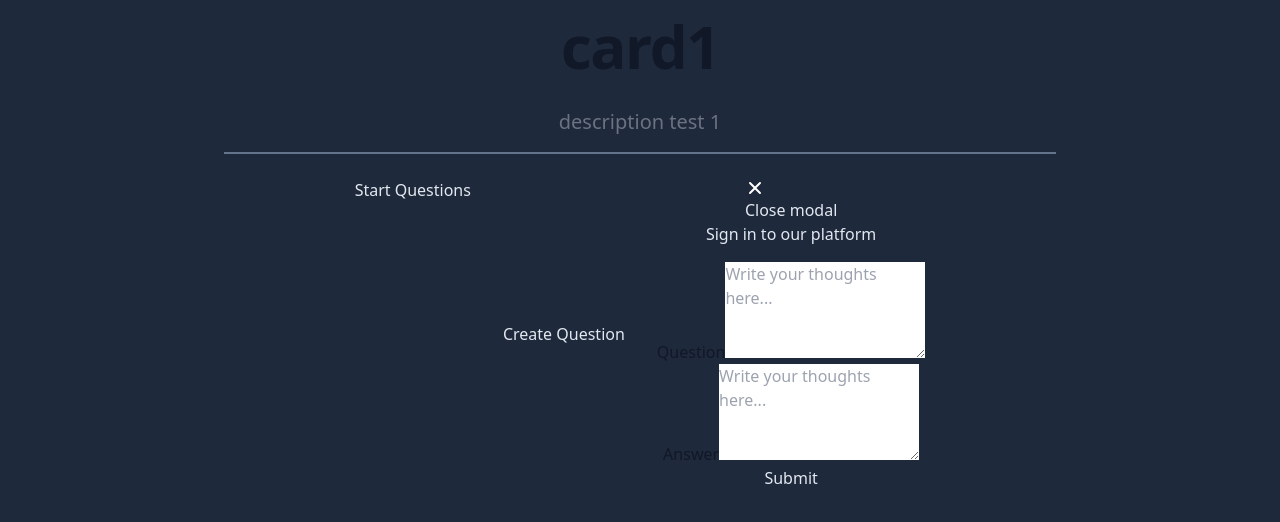
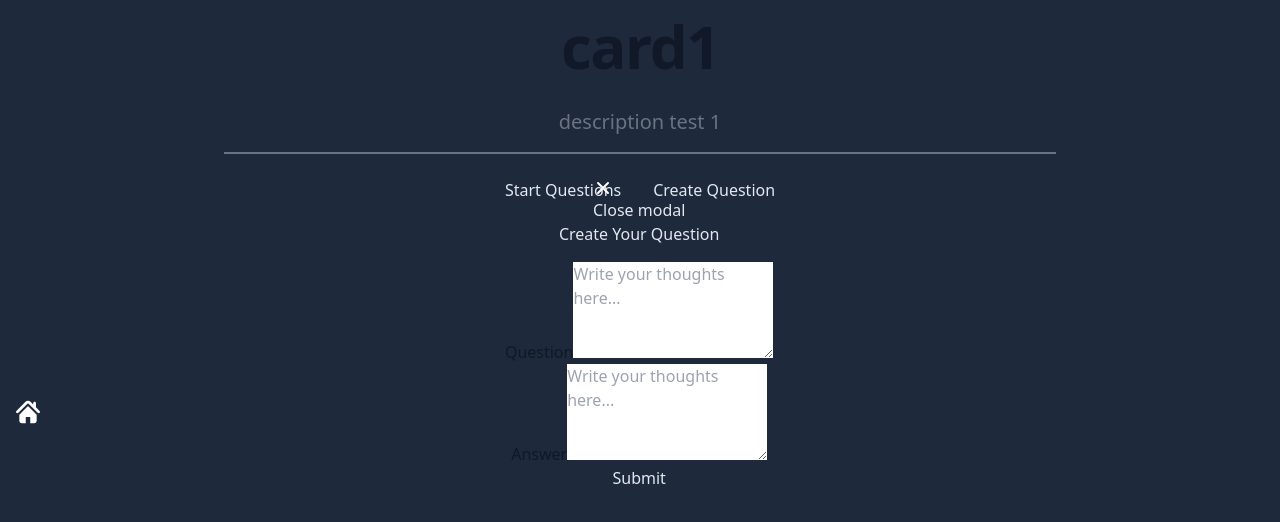
Before and after one commit to alihaghjou/flash-card, a Next.js app: page /Cards/id1 in a window 1280 px wide. Both pictures are taken after a click on the button "Create Question". Shown: the top 522 px of the page. Built offline with nearby package versions, Linux system fonts and the light colour scheme.

Commit message:
create question function is complete and home link added

```diff
--- a/Components/EachCard/CreateQuestion.tsx
+++ b/Components/EachCard/CreateQuestion.tsx
@@ -1,20 +1,46 @@
-import React, { useState } from "react";
+import React, { SetStateAction, useState } from "react";
 import { useForm } from "react-hook-form";
 import Image from "next/image";
 import QuestionInputField from "./QuestionInputField";
+import { cardsType } from "../../pages/_app";
 
 export type inputQuestionType = {
   Question: string;
   Answer: string;
 };
 
-const CreateQuestion = () => {
+const CreateQuestion = ({
+  cardsData,
+  setCardsData,
+  OneCard,
+}: {
+  cardsData: cardsType[];
+  setCardsData: React.Dispatch<SetStateAction<cardsType[]>>;
+  OneCard: cardsType;
+}) => {
   const { register, handleSubmit, reset } = useForm<inputQuestionType>();
   const [modalOpen, setModalOpen] = useState(false);
 
   function onSubmit(data: inputQuestionType) {
-    console.log(data);
-    reset()
+    const position = cardsData.indexOf(OneCard);
+    const tempQuestion = OneCard.questions;
+    tempQuestion.push({
+      questionId:
+        OneCard.questions.length !== 0
+          ? OneCard.questions[OneCard.questions.length - 1].questionId + 1
+          : "1",
+      questionBody: data.Question,
+      answer: data.Answer,
+    });
+    const tempCard: cardsType = {
+      id: OneCard.id,
+      title: OneCard.title,
+      description: OneCard.description,
+      questions: tempQuestion,
+    };
+    cardsData.splice(position, 1, tempCard);
+    reset();
+    setModalOpen(false);
   }
 
   return (
@@ -44,7 +70,7 @@ const CreateQuestion = () => {
               </button>
               <div className="px-6 py-6 lg:px-8">
                 <h3 className="mb-4 text-xl font-medium text-white">
-                  Sign in to our platform
+                  Create Your Question
                 </h3>
                 <form
                   onSubmit={handleSubmit(onSubmit)}
--- a/pages/Cards/[CardId]/index.tsx
+++ b/pages/Cards/[CardId]/index.tsx
@@ -1,10 +1,18 @@
 import { useRouter } from "next/router";
-import React, { useState } from "react";
+import React, { SetStateAction, useState } from "react";
 import type { cardsType } from "../../_app";
 import EachCardQuestions from "../../../Components/EachCard/EachCardQuestions";
 import CreateQuestion from "../../../Components/EachCard/CreateQuestion";
+import Link from "next/link";
+import Image from "next/image";
 
-const Index = ({ cardsData }: { cardsData: cardsType[] }) => {
+const Index = ({
+  cardsData,
+  setCardsData,
+}: {
+  cardsData: cardsType[];
+  setCardsData: React.Dispatch<SetStateAction<cardsType[]>>;
+}) => {
   const [startQuestions, setStartQuestions] = useState(false);
 
   const router = useRouter();
@@ -14,6 +22,9 @@ const Index = ({ cardsData }: { cardsData: cardsType[] }) => {
 
   return (
     <article className="text-center flex flex-col items-center justify-center">
+      <Link href="../../" className="fixed top-1/2 left-4 ">
+        <Image src="/HomeIcon.svg" alt="Home" width={24} height={24} />
+      </Link>
       <div className="border-b-2 w-2/3 border-b-slate-500 pb-4 mb-6 flex flex-col justify-center items-center">
         <p className="mb-4 pb-4  text-4xl font-extrabold leading-none tracking-tight text-gray-900 md:text-5xl lg:text-6xl dark:text-white">
           {OneCard.title}
@@ -28,7 +39,13 @@ const Index = ({ cardsData }: { cardsData: cardsType[] }) => {
           startQuestions={startQuestions}
           setStartQuestions={setStartQuestions}
         />
-        {!startQuestions && <CreateQuestion />}
+        {!startQuestions && (
+          <CreateQuestion
+            cardsData={cardsData}
+            setCardsData={setCardsData}
+            OneCard={OneCard}
+          />
+        )}
       </div>
     </article>
   );
```
Also changed, not shown: public/HomeIcon.svg (added).
